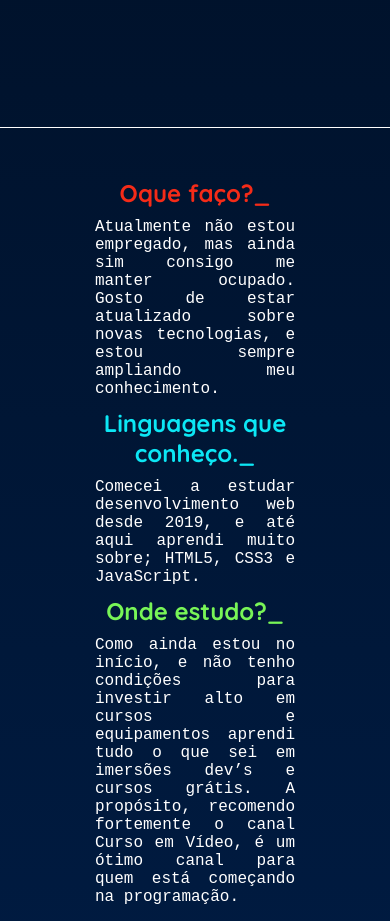
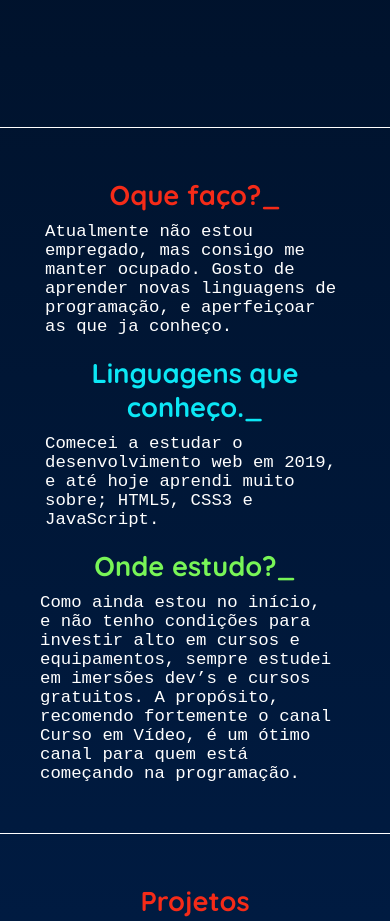
Before and after one commit to wladimiroliveira/wladimir-moraes-port, a plain HTML site: page index.html in a window 390 px wide. Shown: the part 700-1621 px from the top of the page. Drawn offline with nearby package versions, Linux system fonts and the light colour scheme.

Commit message:
Atuali. 3

```diff
--- a/index.html
+++ b/index.html
@@ -16,15 +16,15 @@
         <section id="info">
             <div id="oqfc">
                 <h3>Oque faço?_</h3>
-                    <p>Atualmente não estou empregado, mas ainda sim consigo me manter ocupado. Gosto de estar atualizado sobre novas tecnologias, e estou sempre ampliando meu conhecimento.</p>
+                    <p>Atualmente não estou empregado, mas consigo me manter ocupado. Gosto de aprender novas linguagens de programação, e aperfeiçoar as que ja conheço.</p>
             </div>
             <div id="linguag">
                 <h3>Linguagens que conheço._</h3>
-                    <p>Comecei a estudar desenvolvimento web desde 2019, e até aqui aprendi muito sobre; HTML5, CSS3 e JavaScript.</p>
+                    <p>Comecei a estudar o desenvolvimento web em 2019, e até hoje aprendi muito sobre; HTML5, CSS3 e JavaScript.</p>
             </div>
             <div id="estudo">
                 <h3>Onde estudo?_</h3>
-                    <p>Como ainda estou no início, e não tenho condições para investir alto em cursos e equipamentos aprendi tudo o que sei em imersões dev’s e cursos grátis. A propósito, recomendo fortemente o canal Curso em Vídeo, é um ótimo canal para quem está começando na programação.</p>
+                    <p>Como ainda estou no início, e não tenho condições para investir alto em cursos e equipamentos, sempre estudei em imersões dev’s e cursos gratuitos. A propósito, recomendo fortemente o canal Curso em Vídeo, é um ótimo canal para quem está começando na programação.</p>
             </div>
         </section>
         <section id="proj">
--- a/style/style.css
+++ b/style/style.css
@@ -282,6 +282,32 @@ footer a:hover {
 }
 
 @media (max-width: 400px){
+
+    header h1 {
+        font-size: 2em;
+    }
+
+    #info {
+        padding: 50px 0;
+    }
+
+    #info div {
+        text-align: center;
+        margin: auto;
+        width: 350px;
+    }
+
+    #info #linguag {
+        margin: auto;
+    }
+
+    #info #oqfc p, #linguag p, #estudo p {
+        text-align: left;
+        margin: 10px auto 20px auto;
+    }
+}
+
+@media (max-width: 350px){
     header h1 {
         font-size: 1.5em;
     }
```
